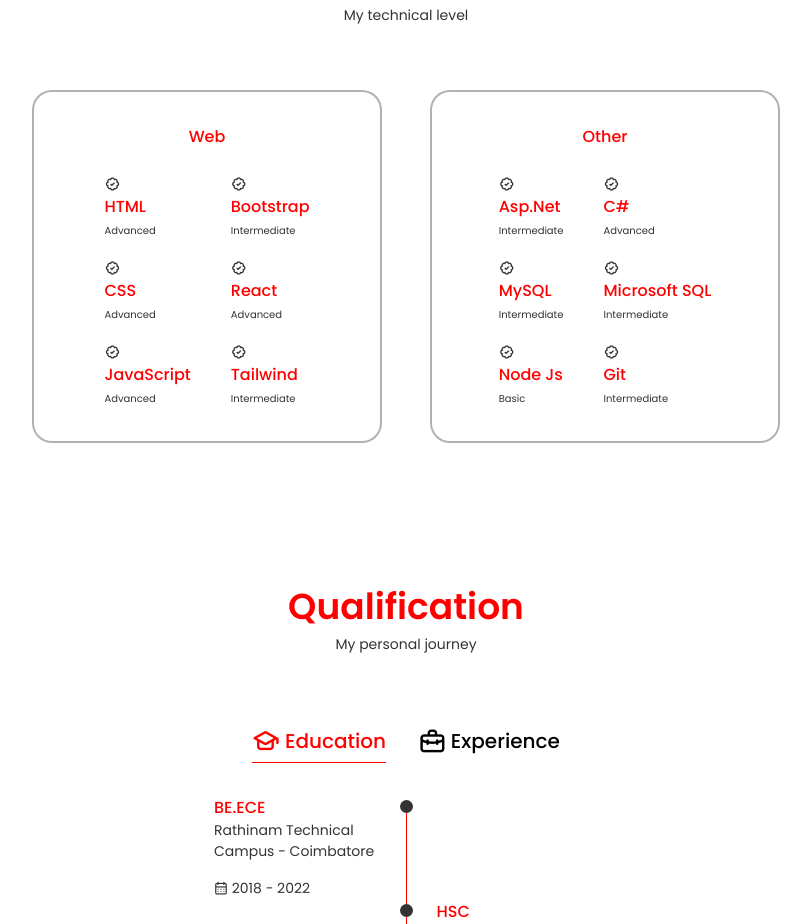
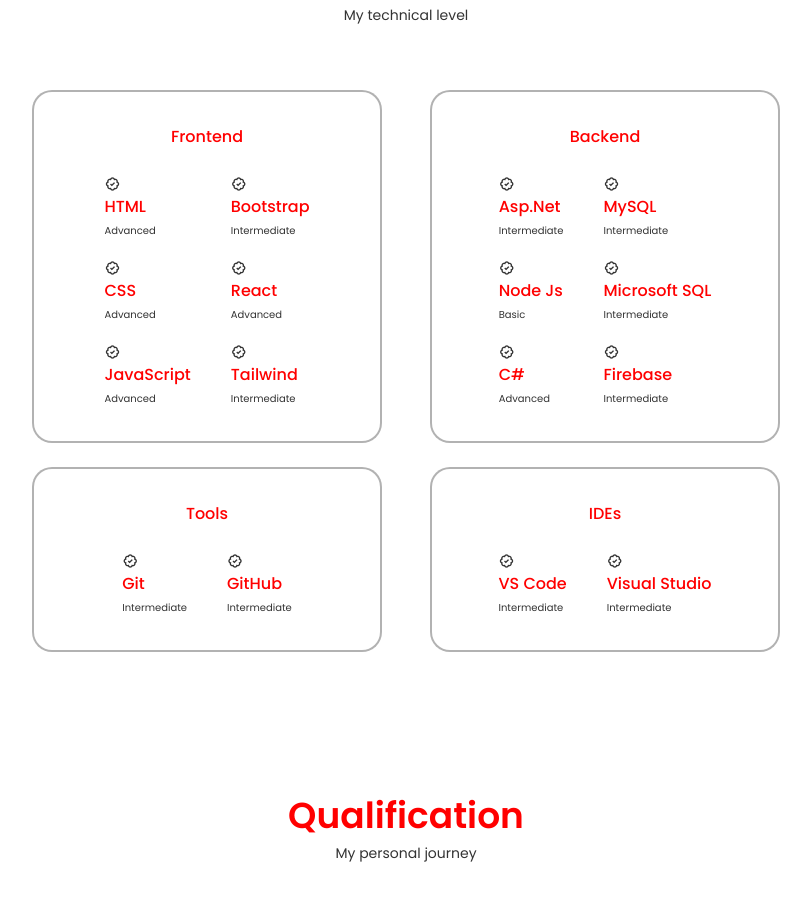
Before and after one commit to santhosh-sivkumar/Portfolio, a React (Create React App) app: page / in a window 1280 px wide. Shown: the part 1440-2364 px from the top of the page, without its empty margins (234-1045 px from the left). Built offline with nearby package versions, Linux system fonts and the light colour scheme.

Commit message:
"Removed console log, updated skill icons and groups, and reorganized skills categories"

```diff
--- a/src/App.js
+++ b/src/App.js
@@ -17,7 +17,6 @@
 function App() {
   let [loading, setLoading] = useState(true);
   useEffect(() => {
-    console.log("loading : " + loading);
     setLoading(true);
     setTimeout(() => {
       setLoading(false);
--- a/src/components/Skills/SkillContent.jsx
+++ b/src/components/Skills/SkillContent.jsx
@@ -9,6 +9,8 @@
             {group.map((skill, index) => (
               <div className="skills__data" key={index}>
                 <i className="bx bx-badge-check"></i>
+                {/* <i className={`${skill.icon}`}></i> */}
+
                 <div>
                   <h3 className="skills__name">{skill.name}</h3>
                   <span className="skills__level">{skill.level}</span>
--- a/src/components/Skills/Skills.jsx
+++ b/src/components/Skills/Skills.jsx
@@ -4,28 +4,42 @@
 import SkillContent from "./SkillContent";
 
 const Skills = () => {
-  const Group1 = [
+  const Frontend = [
     [
-      { name: "Asp.Net", level: "Intermediate" },
-      { name: "MySQL", level: "Intermediate" },
-      { name: "Node Js", level: "Basic" },
+      { name: "HTML", level: "Advanced", icon: "bx bxl-html5" },
+      { name: "CSS", level: "Advanced", icon: "bx bxl-css3" },
+      { name: "JavaScript", level: "Advanced", icon: "bx bxl-javascript" },
     ],
     [
-      { name: "C#", level: "Advanced" },
-      { name: "Microsoft SQL", level: "Intermediate" },
-      { name: "Git", level: "Intermediate" },
+      { name: "Bootstrap", level: "Intermediate", icon: "bx bxl-bootstrap" },
+      { name: "React", level: "Advanced", icon: "bx bxl-react" },
+      { name: "Tailwind", level: "Intermediate", icon: "bx bxl-tailwind-css" },
     ],
   ];
-  const Group2 = [
+  const Backend = [
     [
-      { name: "HTML", level: "Advanced" },
-      { name: "CSS", level: "Advanced" },
-      { name: "JavaScript", level: "Advanced" },
+      { name: "Asp.Net", level: "Intermediate", icon: "bx bxl-microsoft" },
+      { name: "Node Js", level: "Basic", icon: "bx bxl-nodejs" },
+      { name: "C#", level: "Advanced", icon: "bx bx-hash" },
     ],
     [
-      { name: "Bootstrap", level: "Intermediate" },
-      { name: "React", level: "Advanced" },
-      { name: "Tailwind", level: "Intermediate" },
+      { name: "MySQL", level: "Intermediate", icon: "bx bx-data" },
+      { name: "Microsoft SQL", level: "Intermediate", icon: "bx bxs-data" },
+      { name: "Firebase", level: "Intermediate", icon: "bx bxl-firebase" },
+    ],
+  ];
+  const Tools = [
+    [{ name: "Git", level: "Intermediate", icon: "bx bxl-git" }],
+    [{ name: "GitHub", level: "Intermediate", icon: "bx bxl-github" }],
+  ];
+  const IDEs = [
+    [{ name: "VS Code", level: "Intermediate", icon: "bx bxl-visual-studio" }],
+    [
+      {
+        name: "Visual Studio",
+        level: "Intermediate",
+        icon: "bx bxl-visual-studio",
+      },
     ],
   ];
   return (
@@ -33,8 +47,10 @@
       <h2 className="section__title">Skills</h2>
       <span className="section__subtitle">My technical level</span>
       <div className="skills__container container grid">
-        <SkillContent skillsTitle="Web" skillsGroup={Group2} />
-        <SkillContent skillsTitle="Other" skillsGroup={Group1} />
+        <SkillContent skillsTitle="Frontend" skillsGroup={Frontend} />
+        <SkillContent skillsTitle="Backend" skillsGroup={Backend} />
+        <SkillContent skillsTitle="Tools" skillsGroup={Tools} />
+        <SkillContent skillsTitle="IDEs" skillsGroup={IDEs} />
       </div>
     </section>
   );
```
